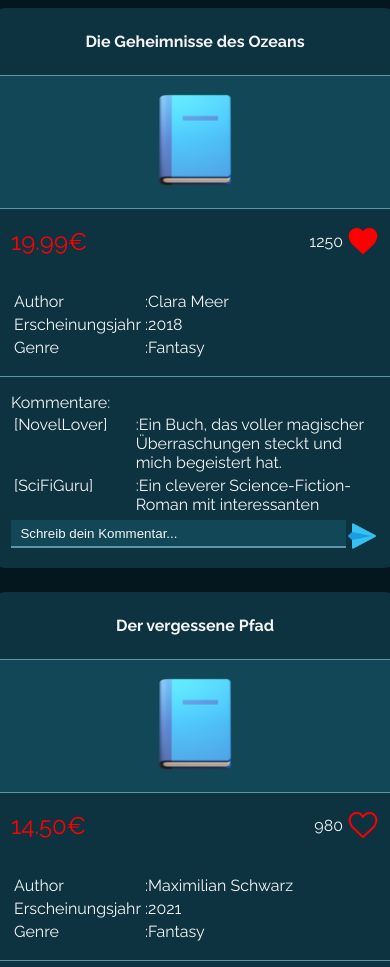
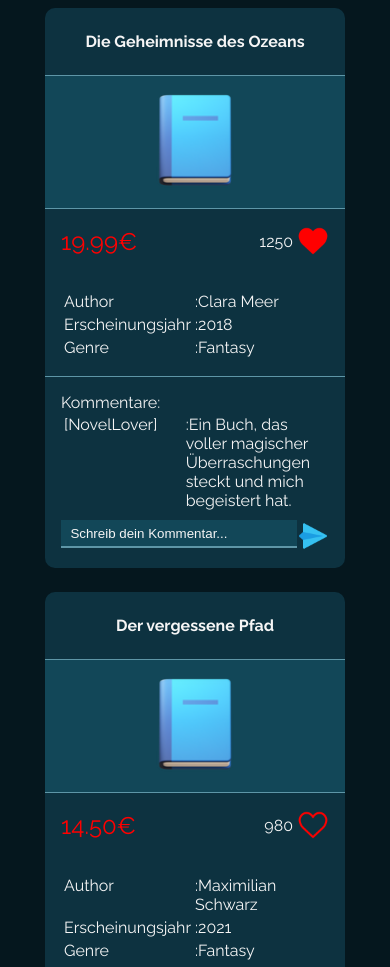
Before and after one commit to jon-mag-santos/bookstore, a plain HTML site: page index.html in a window 390 px wide. Shown: the top 967 px of the page. Drawn offline with Linux system fonts and the light colour scheme.

Commit message:
implementing responsive

```diff
--- a/index.html
+++ b/index.html
@@ -7,6 +7,7 @@
     <link rel="stylesheet" href="./style.css">
     <link rel="stylesheet" href="./styles/assets.css">
     <link rel="stylesheet" href="./styles/standard.css">
+    <link rel="stylesheet" href="./styles/responsive.css">
     <script src="./script.js"></script>
     <script src="./scripts/templates.js"></script>
 </head>
--- /dev/null
+++ b/styles/responsive.css
@@ -0,0 +1,5 @@
+@media (max-width: 429px) {
+    .bookDiv {
+        width: 300px;
+    }
+}
```
